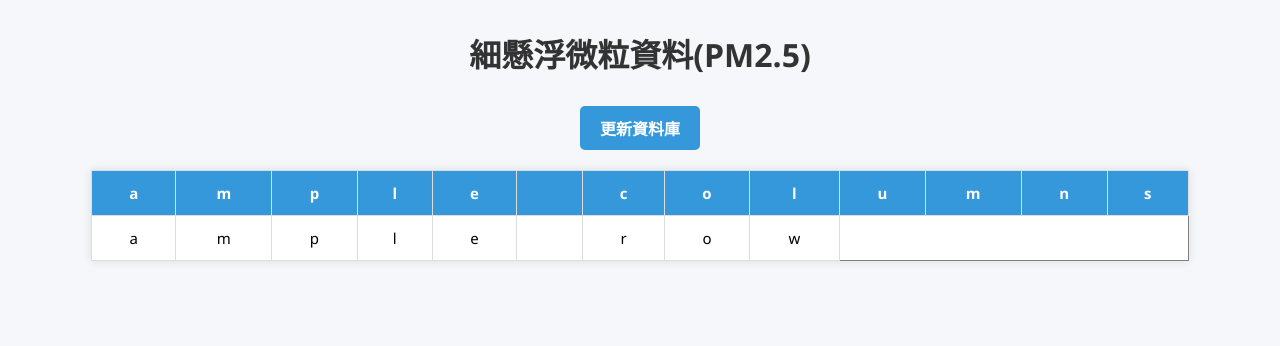
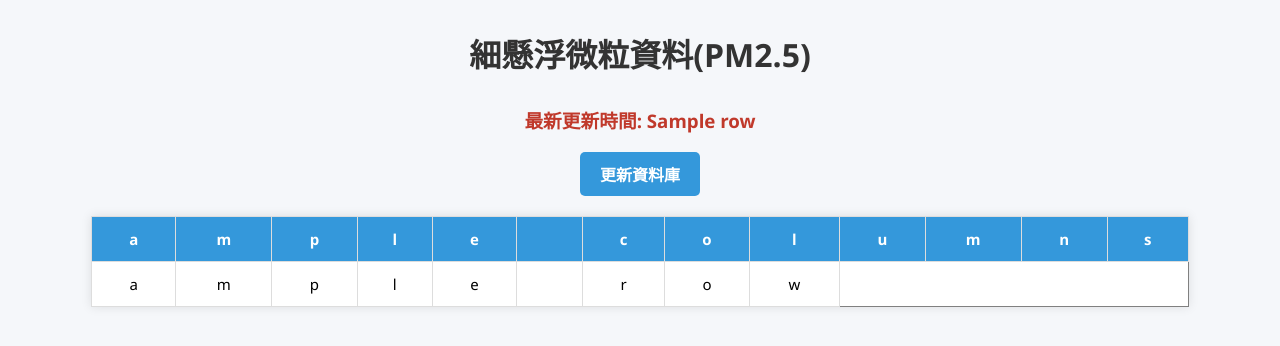
Before and after one commit to Robert-Liu-31039/flask-pm25, a Flask app: template templates/index.html in a window 1280 px wide. Shown: the top 346 px of the page. Run offline with Flask 3, Linux system fonts and the light colour scheme; the template is opened without the code that fills it: most values are stand-ins (such as "Sample title", 1, 10 or a date in 2020).

Commit message:
新增前端顯示 最新更新時間 的資料

```diff
--- a/templates/index.html
+++ b/templates/index.html
@@ -8,6 +8,7 @@
 </head>
 <body>
     <h1>細懸浮微粒資料(PM2.5)</h1>
+    <h3>最新更新時間: {{datas[0][4]}}</h3>
     <a class="btn-update" href="/update-db">更新資料庫</a>
     <table border="1">
         <thead>
```
